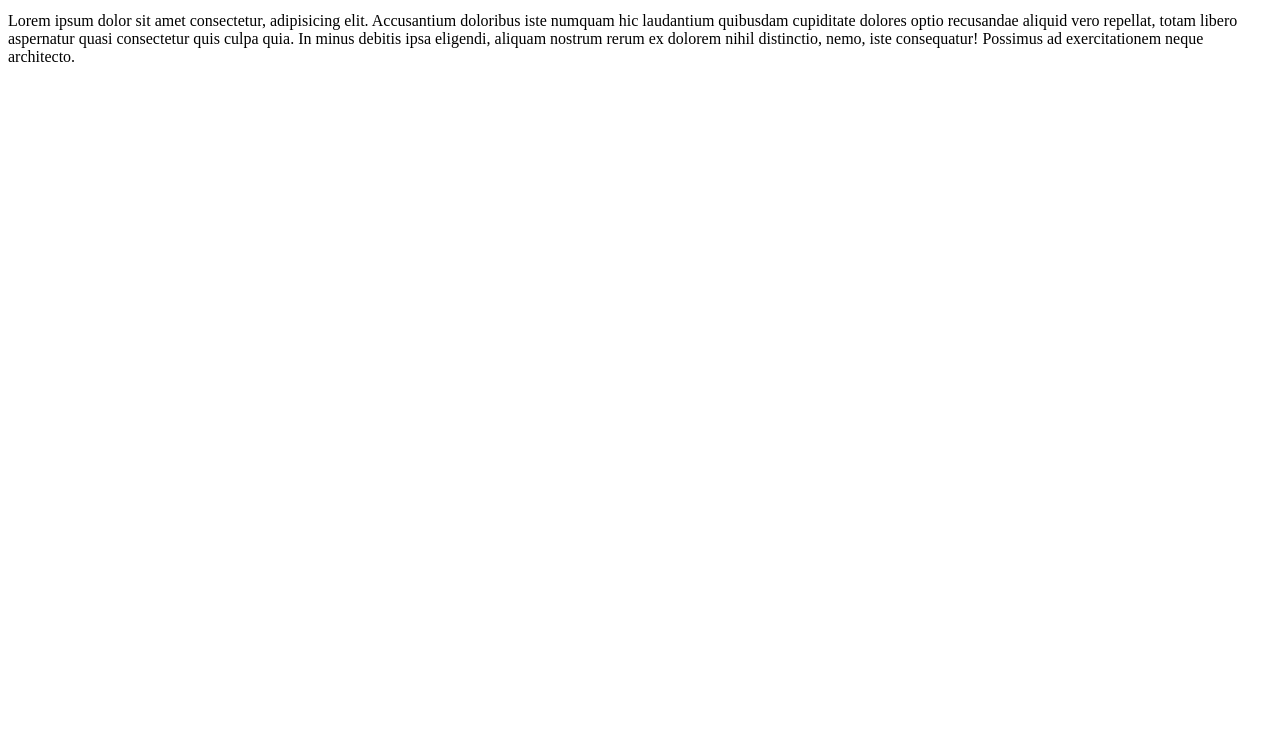
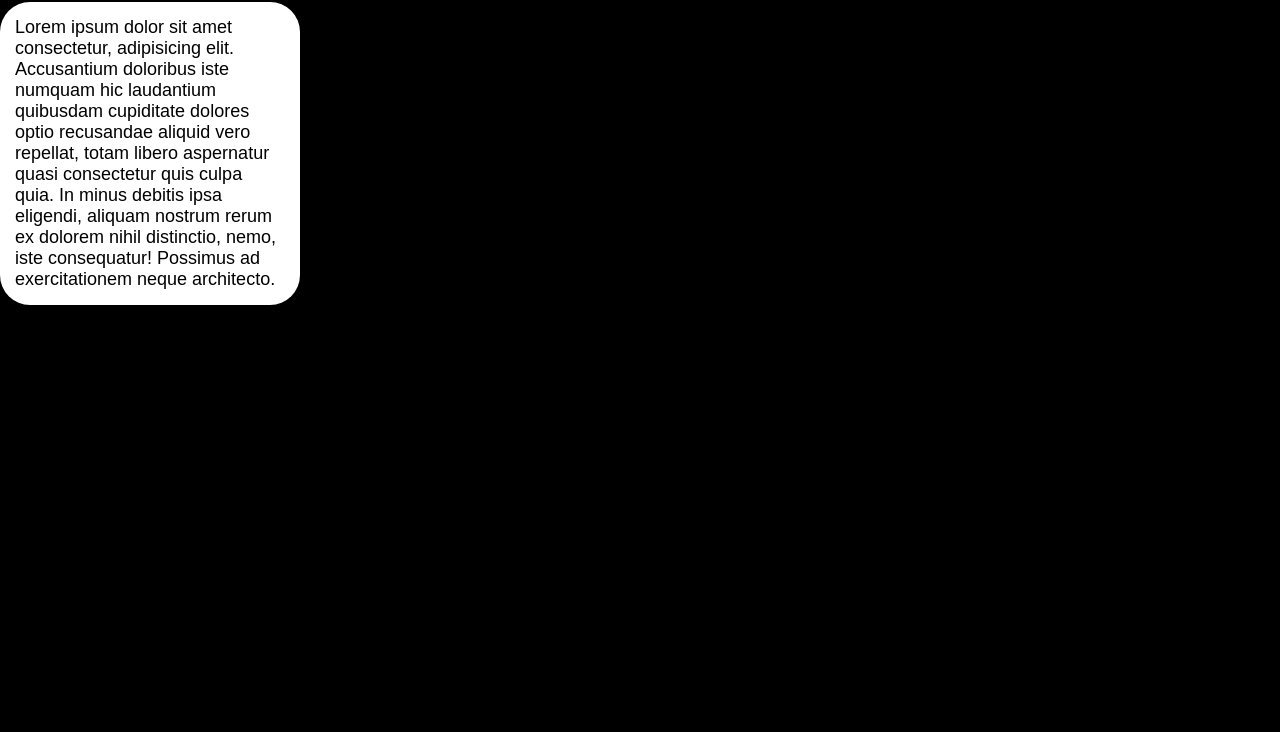
Before and after one commit to ramisa-anjum/git-exam, a plain HTML site: page homepage.html in a window 1280 px wide. Shown: the part 68-800 px from the top of the page. Drawn offline with Linux system fonts and the light colour scheme.

Commit message:
homepage error fixed

```diff
--- a/index.html
+++ b/homepage.html
@@ -5,6 +5,7 @@
     <meta http-equiv="X-UA-Compatible" content="IE=edge">
     <meta name="viewport" content="width=device-width, initial-scale=1.0">
     <title>Document</title>
+    <link rel="stylesheet" href="css/homepage.css">
 </head>
 <body>
     <h1 class="heading">Welcome to Github Exam</h1>
```
Also changed, not shown: css/homepage.css (renamed from css/style.css).
